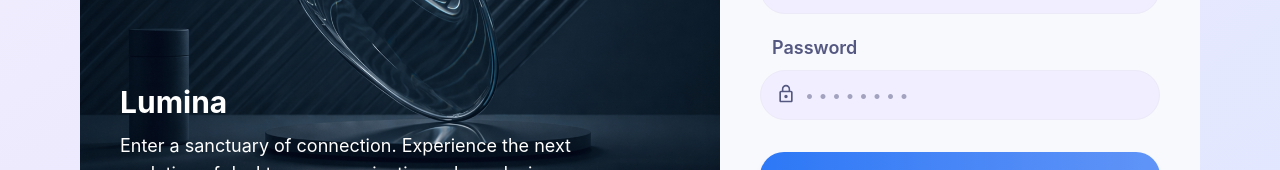
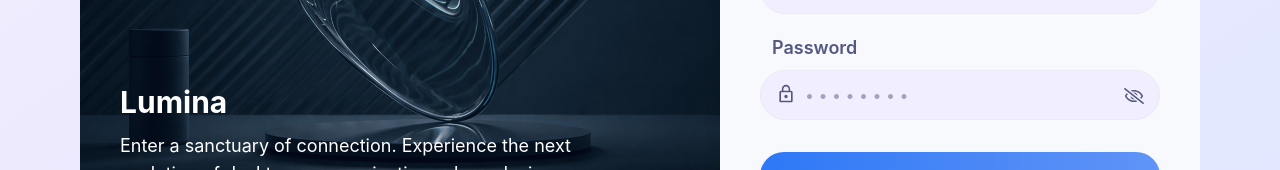
Before and after one commit to hasanurali/mern-chat-app, a React (Vite) app in the folder client/: page /auth/register in a window 1280 px wide. Shown: the part 592-762 px from the top of the page. Built offline with nearby package versions, Linux system fonts and the light colour scheme; no server answers.

Commit message:
feat: add show/hide password functionality

```diff
--- a/client/src/features/auth/pages/Register.jsx
+++ b/client/src/features/auth/pages/Register.jsx
@@ -9,8 +9,17 @@ import { IoCallOutline } from "react-icons/io5";
 import AuthFeatureCard from '../components/AuthFeatureCard'
 import { GoShieldLock } from "react-icons/go";
 import { TbMessageBolt } from "react-icons/tb";
+import { FaRegEye } from "react-icons/fa";
+import { FaRegEyeSlash } from "react-icons/fa";
+import { useState } from "react";
 
 const Register = () => {
+  const [showPassword, setShowPassword] = useState(false);
+
+  const handleShowPassword = () => {
+    setShowPassword(!showPassword)
+  };
+
   return (
     <>
       <div className='bg-linear-to-br from-[#f5f3ff] via-[#ede9fe] to-[#e0e7ff] min-h-screen pb-10 min-[1200px]:pb-5'>
@@ -72,8 +81,10 @@ const Register = () => {
 
                 <div className='text-[#555881] flex flex-col gap-1 min-[600px]:gap-2 relative'>
                   <label htmlFor="password" className='pl-3 font-semibold min-[600px]:text-lg min-[1200px]:text-md'>Password</label>
-                  <Input type="password" placeholder='• • • • • • • •' id='password' className='px-3 py-3 rounded-full bg-[#F8F9FD] min-[770px]:bg-[#F1EFFF] border border-[#ECE9F9] outline-blue-500 focus:shadow-xs focus:shadow-blue-400 pl-11' />
+                  <Input type={showPassword ? "text" : "password"} placeholder='• • • • • • • •' id='password' className='px-3 py-3 rounded-full bg-[#F8F9FD] min-[770px]:bg-[#F1EFFF] border border-[#ECE9F9] outline-blue-500 focus:shadow-xs focus:shadow-blue-400 pl-11 pr-10' />
                   <MdLockOutline className='absolute top-10.5 min-[600px]:top-12.5 left-4' size={20} />
+                  {showPassword ? <FaRegEye onClick={handleShowPassword} className="absolute right-4 bottom-3.5 cursor-pointer" size={20} /> :
+                    <FaRegEyeSlash onClick={handleShowPassword} className="absolute right-4 bottom-3.5 cursor-pointer" size={20} />}
                 </div>
 
                 <div className='mt-3 flex flex-col gap-3'>
```
